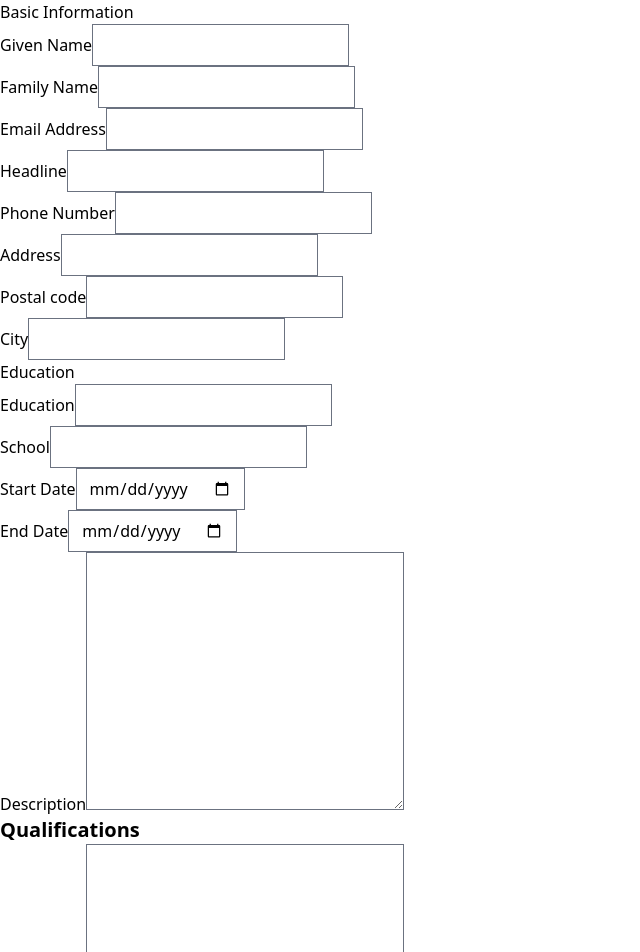
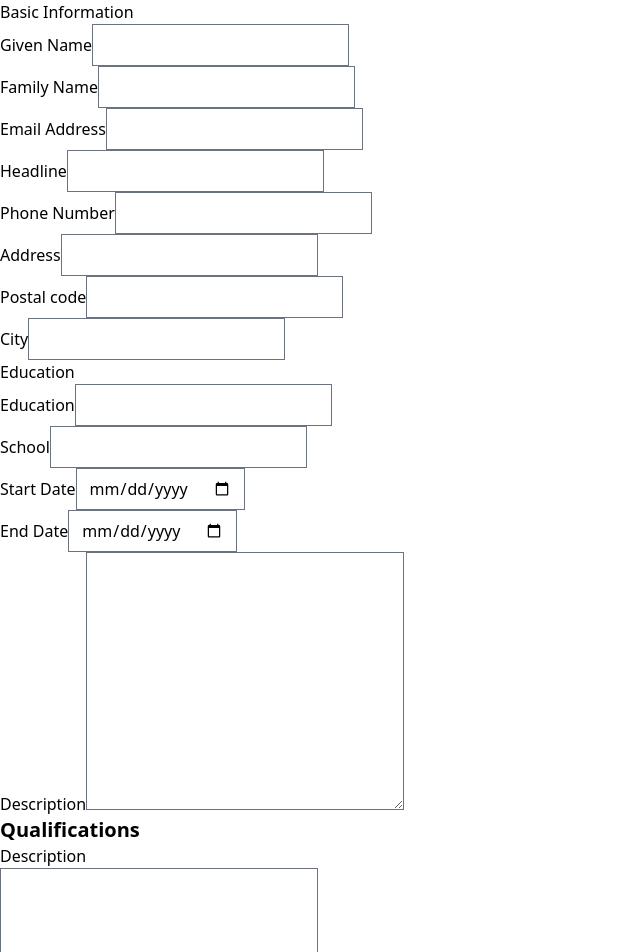
Before and after one commit to Ja-Uyoma/CV-Application, a React (Vite) app: page / in a window 1280 px wide. Shown: the top 952 px of the page, without its empty margins (0-640 px from the left). Built offline with nearby package versions, Linux system fonts and the light colour scheme.

Commit message:
feat: make the label text a block element

```diff
--- a/src/components/TextArea.jsx
+++ b/src/components/TextArea.jsx
@@ -7,7 +7,7 @@ const TextArea = ({ sectionName }) => {
 
       <form action="/" method="post" autoComplete="off">
         <label htmlFor="description">
-          Description
+          <div className="block">Description</div>
           {/** */}
           <textarea name="description" id="description" cols="30" rows="10"></textarea>
         </label>
```
